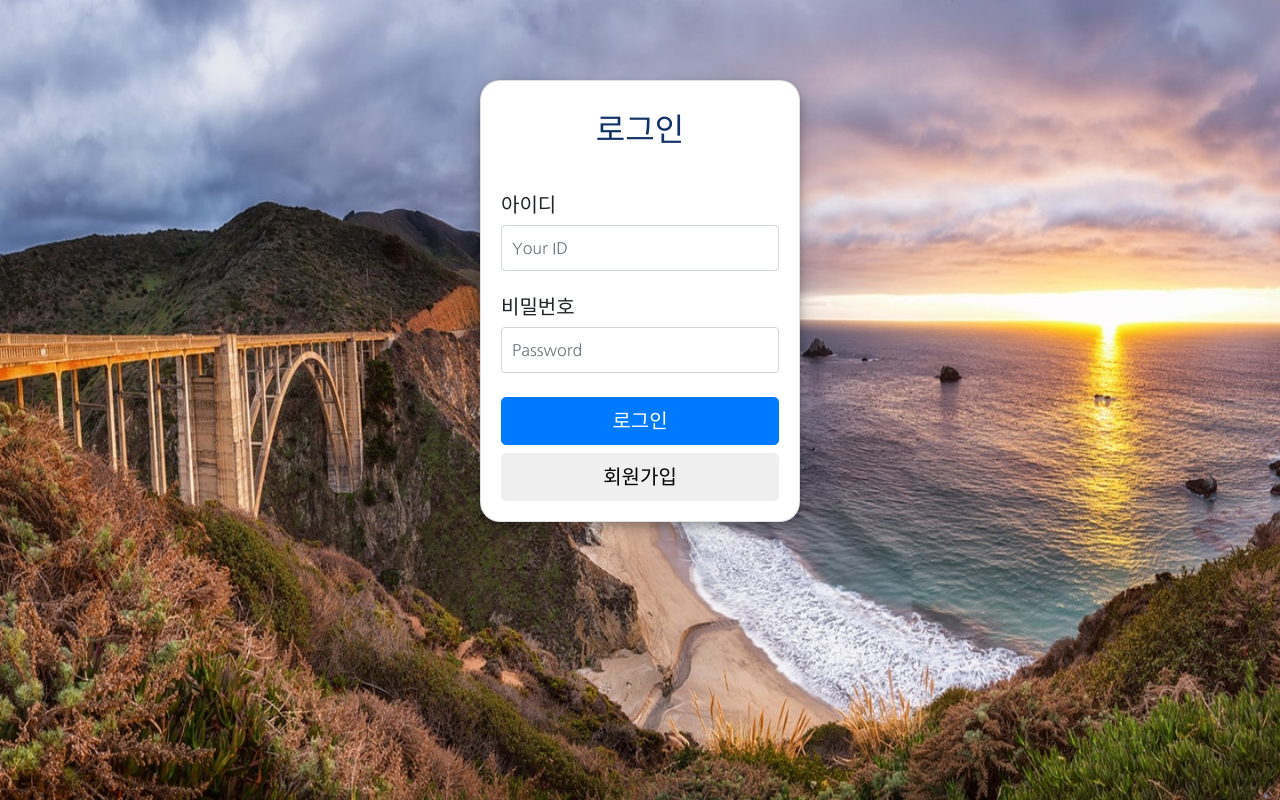
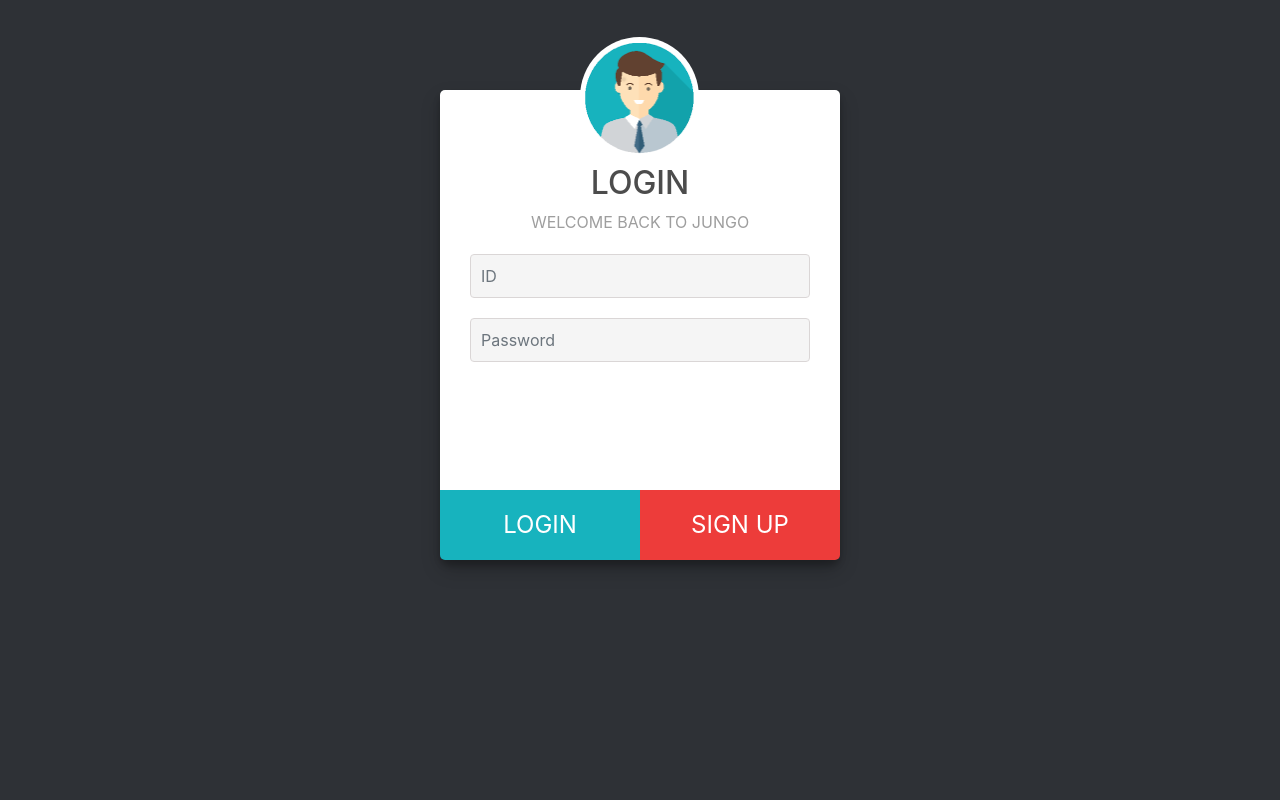
Before and after one commit to cypark9022/Jungo-project, a Flask app: page /login in a window 1280 px wide. Run offline with Flask 2, Linux system fonts and the light colour scheme; some libraries are stand-ins or nearby versions.

Commit message:
Change login-page
- Change login-page

```diff
--- a/app.py
+++ b/app.py
@@ -3,6 +3,7 @@ app = Flask(__name__)
 
 from pymongo import MongoClient
 client = MongoClient('localhost', 27017)
+# client = MongoClient('mongodb://test:test@3.14.28.202', 27017)
 db = client.jungo
 
 # 로그인기능(JWT)을 위한 패키지
@@ -37,13 +38,8 @@ def home():
     return render_template('main.html')
 
 @app.route('/login')
-def member_page():
+def login_page():
     return render_template('login.html')
-
-@app.route('/register')
-def main_page():
-    return render_template('register.html')
-
 
 #####################################
 ##     로그인기능을 위한 API       ##
@@ -93,7 +89,7 @@ def login():
 
         return jsonify({'result': 'success', 'token': token})
     else:
-        return jsonify({'result': 'fail', 'msg': '아이디/비밀번호가 일치하지 않습니다'})
+        return jsonify({'result': 'fail'})
 
 
 # [유저 정보 확인 API]
@@ -103,7 +99,7 @@ def api_valid():
     # 로그인에 성공하여 토큰이 있는 유저만 호출할 수 있는 API
     try:
         payload = jwt.decode(token_receive, SECRET_KEY, algorithms=['HS256'])
-        print('payload : ' + payload)
+        print('payload : ' + str(payload))
         user_info = db.user.find_one({'uid': payload['uid']}, {'_id': False})
         print('login success ID : ' + user_info['uname'])
         return jsonify({'result': 'success', 'uname': user_info['uname']})
@@ -118,6 +114,7 @@ def api_valid():
 # 입력받은 키워드로 당근마켓 크롤링
 def dgmk(keyword, uname):
     chrome_path = 'C:/Users/LGPC/Desktop/sparta/Jungo-project/driver/chromedriver_v81/chromedriver_win32/chromedriver'
+    # chrome_path = '/usr/bin/chromedriver'
 
     # chrome 브라우저를 headless(non-gui)로 사용하기위한 옵션설정
     options = Options()
@@ -263,7 +260,10 @@ def api_filter():
     temp_max = "".join(filter(str.isdigit, max_price_receive))
     temp_min = "".join(filter(str.isdigit, min_price_receive))
 
-    if temp_max == '':
+    if temp_max == '' and temp_min == '':
+        max_price = -1
+        min_price = 0
+    elif temp_max == '':
         max_price = -1
         min_price = int(temp_min)
     elif temp_min == '':
@@ -337,7 +337,10 @@ def api_mail():
     temp_max = "".join(filter(str.isdigit, max_price_receive))
     temp_min = "".join(filter(str.isdigit, min_price_receive))
 
-    if temp_max == '':
+    if temp_max == '' and temp_min == '':
+        max_price = -1
+        min_price = 0
+    elif temp_max == '':
         max_price = -1
         min_price = int(temp_min)
     elif temp_min == '':
@@ -391,6 +394,7 @@ def job(keyword, max_price, min_price, you, uname):
 # you에 보낼메일주소를 넘겨주면 SMTP를 이용하여 메일전송
 def mailsent(you):
     me = 'cyparkdev@naver.com'
+    my_password = 'cksdid123!@'
     # my_password = '메일계정 패스워드'
     msg = MIMEMultipart('alternative')
 
--- a/static/css/login.css
+++ b/static/css/login.css
@@ -1,39 +1,171 @@
-@import url("http://fonts.googleapis.com/earlyaccess/nanumgothic.css");
-
-    html {
-        height: 100%;
-    }
-
 body {
     width: 100%;
     height: 100%;
-        margin: 0;
-        padding-top: 80px;
-        padding-bottom: 40px;
-        font-family: "Nanum Gothic", arial, helvetica, sans-serif;
-        /* background-color: rgb(50, 50, 50); */
-        background-image: url('../image/login_main.jpg');
+    /* background-image: url('../../sparta/Jungo-project-master/static/image/login_main.jpg'); */
     background-repeat: no-repeat;
     background-size: 100% 100%;
     background-attachment: fixed;
 }
 
-    .card {
-        margin: 0 auto;
-        /* Added */
-        float: none;
-        /* Added */
-        margin-bottom: 10px;
-        /* Added */
-        box-shadow: 0 4px 8px 0 rgba(0, 0, 0, 0.2), 0 6px 20px 0 rgba(0, 0, 0, 0.19);
+.wrapper {
+    /* background: linear-gradient(90deg, #f72e43, #f34a3d); */
+    background: linear-gradient(90deg, #2e3136, #2e3136);
+    min-height: 800px;
+    margin: auto;
 }
 
-    .form-signin .form-control {
+.row .col-md-6{
+    margin: auto;
+}
+
+.form {
+    margin-top: 90px;
+    margin-left: 70px;
+    margin-right: 70px;
+    background-color: white;
+    box-shadow: 0 10px 20px rgba(0, 0, 0, 0.19), 0 6px 6px rgba(0, 0, 0, 0.23);
+    min-height: 400px;
+    border-radius: 5px 5px 10px 10px;
     position: relative;
-        height: auto;
-        -webkit-box-sizing: border-box;
-        -moz-box-sizing: border-box;
-        box-sizing: border-box;
-        padding: 10px;
+
+}
+
+.form .input-container {
+    padding: 30px 30px 0 30px;
+    height: 400px;
+}
+
+.form h2 {
+    text-transform: uppercase;
+    text-align: center;
+    margin-top: 50px;
+    color: #4c4c4c;
+}
+
+.login h2 {
+    text-transform: uppercase;
+    text-align: center;
+    margin-top: 20px !important;
+    color: #4c4c4c;
+}
+
+.form p {
+    text-transform: uppercase;
+    text-align: center;
+    color: #9e9e9e;
+}
+
+.form input {
+    display: block;
+    width: 100%;
+    line-height: 28px;
+    background-color: whitesmoke;
+    padding: 7px 10px;
+    margin-top: 20px;
+    border-style: solid;
+    border-color: #dad6d6;
+    outline: none;
+}
+
+::placeholder { /* Chrome, Firefox, Opera, Safari 10.1+ */
+    color: #a5a5a5;
+    opacity: 1; /* Firefox */
     font-size: 16px;
 }
+
+:-ms-input-placeholder { /* Internet Explorer 10-11 */
+    color: #a5a5a5;
+}
+
+::-ms-input-placeholder { /* Microsoft Edge */
+    color: #a5a5a5;
+}
+
+
+.btn  {
+    width: 50%;
+    height: 70px;
+    bottom: 0;
+    border: 0;
+    font-size: 24px;
+}
+
+.btn:focus, .btn-success:focus {
+    color: white;
+}
+
+.button-group {
+    position: relative;
+    background-color: transparent;
+    width: 100%;
+    display: flex;
+    border-radius: 5px 5px 5px 5px;
+}
+
+.login-btn {
+    background-color: #17b3be;
+    border-radius: 0px 0px 0px 5px;
+    color: white;
+    transition: 0.5s;
+
+}
+
+.login-btn:hover {
+    background-color: #018b94;
+    color: white;
+
+}
+
+.signup-btn {
+    background-color: #ed3c3a;
+    border-radius: 0px 0px 5px 0px;
+    color: white;
+}
+
+.signup-btn:hover {
+    color: white;
+}
+
+.avatar-wrapper {
+    background-color: #ffffff;
+    width: 119px;
+    height: 120px;
+    position: absolute;
+    top: -53px;
+    left: 40%;
+    border-radius: 50%;
+
+}
+
+@media only screen and (min-width: 1024px){
+    .avatar-wrapper {
+        left: 30% !important;
+    }
+}
+
+@media only screen and (min-width: 1200px){
+    .avatar-wrapper {
+        left: 35% !important;
+    }
+}
+
+.avatar {
+    width: 112px;
+    height: 112px;
+    position: absolute;
+    top: 6px;
+    left: 2%;
+}
+
+
+button:focus {
+    outline:0 !important;
+}
+
+.sign-up {
+    display: none;
+}
+
+.login {
+    display: block;
+}
--- a/templates/login.html
+++ b/templates/login.html
@@ -1,18 +1,13 @@
-<!DOCTYPE html>
+<!doctype html>
 <html lang="en">
 
 <head>
     <!-- Webpage Title -->
-    <title>Jungo 로그인</title>
+    <title>Jungo Login</title>
 
     <!-- Required meta tags -->
     <meta charset="utf-8">
     <meta name="viewport" content="width=device-width, initial-scale=1, shrink-to-fit=no">
-    <meta http-equiv="X-UA-Compatible" content="IE=edge">
-
-    <!-- The above 3 meta tags *must* come first in the head; any other head content must come *after* these tags -->
-    <meta name="description" content="">
-    <meta name="author" content="">
 
     <!-- Bootstrap CSS -->
     <link rel="stylesheet" href="https://maxcdn.bootstrapcdn.com/bootstrap/4.0.0/css/bootstrap.min.css"
@@ -31,10 +26,20 @@
 </head>
 
 <script>
-    // [로그인] 버튼 클릭 시 입력된 정보가 DB에 있는지 확인
-    function login_btn() {
-        let user_id = $('#uid').val();
-        let user_pw = $('#upw').val();
+    function onLoginBtnClick() {
+        // [LOGIN] 버튼 - 로그인 화면으로 전환
+        if ($('.login').css('display') == 'none') {
+            $('.form').addClass('animated flipInY');
+            $('.sign-up').hide();
+            $('.login').show();
+            setTimeout(function () {
+                $('.form').removeClass('animated flipInY');
+            }, 1000);
+        }
+        // [LOGIN] 버튼 - 입력된 정보가 DB에 있는지 확인
+        else {
+            let user_id = $('#l-uid').val();
+            let user_pw = $('#l-upw').val();
 
             if (user_id == "") {
                 alert('아이디를 입력해주세요.')
@@ -55,48 +60,109 @@
                     if (response['result'] == 'success') {
                         console.log('login success')
                         $.cookie('mytoken', response['token']);
-                    alert('로그인 완료!')
+                        alert('로그인 성공!!')
                         window.location.href = '/'
                     }
                     else {
+                        alert('로그인 실패...')
+                    }
+                }
+            });
+        }
+    }
+
+    function onSignupBtnClick() {
+        // [SIGN UP] 버튼 - 회원가입 화면으로 전환
+        if ($('.sign-up').css('display') == 'none') {
+            $('.form').addClass('animated flipInY');
+            $('.sign-up').show();
+            $('.login').hide();
+            setTimeout(function () {
+                $('.form').removeClass('animated flipInY');
+            }, 1000);
+        }
+        // [SIUN UP] 버튼 - DB에 회원정보 저장
+        else {
+            let user_id = $('#uid').val();
+            let user_pw = $('#upw').val();
+            let user_name = $('#uname').val();
+
+            if (user_id == "") {
+                alert('아이디를 입력해주세요.')
+                $('#uid').focus();
+                return
+            }
+            else if (user_pw == "") {
+                alert('비밀번호를 입력해주세요.')
+                $('#upw').focus();
+                return
+            }
+            else if (user_name == "") {
+                alert('이름을 입력해주세요.')
+                $('#uname').focus();
+                return
+            }
+
+            $.ajax({
+                type: "POST",
+                url: "/api/register",
+                data: { 'uid_give': user_id, 'upw_give': user_pw, 'uname_give': user_name },
+                success: function (response) {
+                    if (response['result'] == 'success') {
+                        alert('회원가입 성공 / 로그인화면 이동')
+                        onLoginBtnClick()
+                    }
+                    else if (response['result'] == 'fail') {
                         alert(response['msg'])
                     }
                 }
             });
         }
-
-    // [회원가입] 버튼 클릭 시 회원가입 페이지로 이동
-    function member_btn() {
-        window.location.href = '/register'
     }
 
 </script>
 
-<body cellpadding="0" cellspacing="0" marginleft="0" margintop="0" width="100%" height="100%" align="center">
 
-    <div id="login_page" class="card align-middle" style="width:20rem; border-radius:20px;">
-        <div class="card-title" style="margin-top:30px;">
-            <h2 class="card-title text-center" style="color:#113366;">로그인</h2>
+<body>
+
+    <div class="wrapper">
+        <div class="container">
+            <div class="row">
+                <div class="col-md-6 col-md-offset-3">
+                    <div class="form">
+                        <!-- 회원가입 -->
+                        <div class="input-container sign-up">
+                            <div class="avatar-wrapper">
+                                <img src="../static/image/login_profile.png" class="avatar" />
                             </div>
-        <div class="card-body">
-            <form class="form-signin">
-                <h5 class="form-signin-heading">아이디</h5>
-                <input type="text" id="uid" class="form-control" placeholder="Your ID" required><BR>
-                <h5 class="form-signin-heading">비밀번호</h5>
-                <input type="password" id="upw" class="form-control" placeholder="Password" required><br>
-                <!-- <div class="checkbox">
-                    <label>
-                        <input type="checkbox" value="remember-me"> 기억하기
-                    </label>
-                </div> -->
-                <button onclick="login_btn()" id="btn-login" class="btn btn-lg btn-primary btn-block">로그인
-                </button>
-                <button onclick="member_btn()" id="btn-member" class="btn btn-lg btn-block">회원가입
-                </button>
-            </form>
+                            <h2>sign up</h2>
+                            <p>Its free and only takes a minute</p>
+                            <input id="uid" type="text" class="form-control" placeholder="ID" required />
+                            <input id="upw" type="password" class="form-control" placeholder="Password" required />
+                            <input id="uname" type="text" class="form-control" placeholder="Username" required
+                                autocomplete="new-password" />
+                        </div>
+                        <!-- 로그인 -->
+                        <div class="input-container login">
+                            <div class="avatar-wrapper">
+                                <img src="../static/image/login_profile.png" class="avatar" />
+                            </div>
+                            <br>
+                            <h2>Login</h2>
+                            <p>Welcome back to jungo</p>
+                            <input id="l-uid" type="text" class="form-control" placeholder="ID" required />
+                            <input id="l-upw" type="password" class="form-control" placeholder="Password" required />
+                        </div>
+                        <!-- 버튼클릭 -->
+                        <div class="button-group">
+                            <button id="btn-login" class="btn login-btn" type="submit"
+                                onclick="onLoginBtnClick()">LOGIN</button>
+                            <button id="btn-member" class="btn signup-btn" type="submit"
+                                onclick="onSignupBtnClick()">SIGN UP</button>
+                        </div>
+                    </div>
+                </div>
             </div>
         </div>
 
 </body>
-
-</html>
--- a/templates/main.html
+++ b/templates/main.html
@@ -284,7 +284,7 @@
                 <!-- 제목 -->
                 <h1 class="display-4">Jungo</h1>
                 <p class="lead" style="margin: 30px auto 8px;">[당근마켓] [헬로마켓] 등의 중고거래 사이트에서 상품을 검색합니다.</p>
-                <p class="lead" style="margin: 8px auto 8px;">[로그인ID]를 통해 메일예약 기능을 이용할 수 있습니다.</p>
+                <p class="lead" style="margin: 8px auto 8px;">[사용자이름]을 통해 [메일예약] 기능을 이용할 수 있습니다.</p>
                 <p class="lead" style="margin: 8px auto 8px;">[초기화면]에는 마지막에 검색한 상품을 보여줍니다.</p>
                 <p class="lead" style="margin: 8px auto 30px;">[필터링 설정]을 통해 원하는 가격, 지역의 상품을 검색할 수 있습니다.</p>
                 <hr class="my-4">
@@ -334,7 +334,7 @@
                     <option value="제주도">제주도</option>
                 </select>
             </div>
-            <button onclick="filter()" type="button" class="btn btn-primary">필터링검색</button>
+            <button onclick="filter()" type="button" class="btn btn-primary center-block">필터링검색</button>
         </div>
 
         <!-- [검색]버튼 클릭시 Ajax 통신을 할 동안 로딩중 이미지를 보여줌 -->
```
Also changed, not shown: static/css/main.css (+9 -1 lines), templates/register.html (deleted, +0 -103 lines), static/image/login_main.jpg (deleted), static/image/login_profile.png (added), 1 other file. Lines whose indentation alone changed are shown as unchanged.
